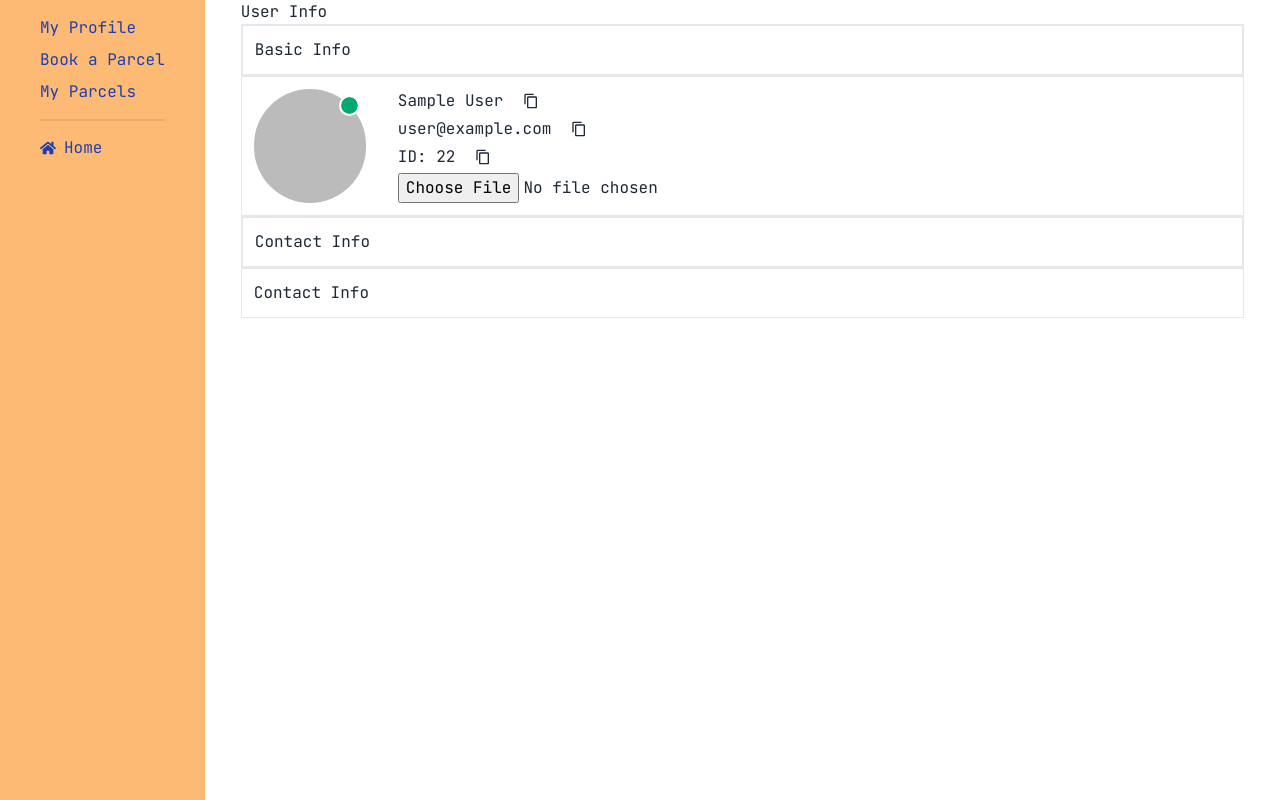
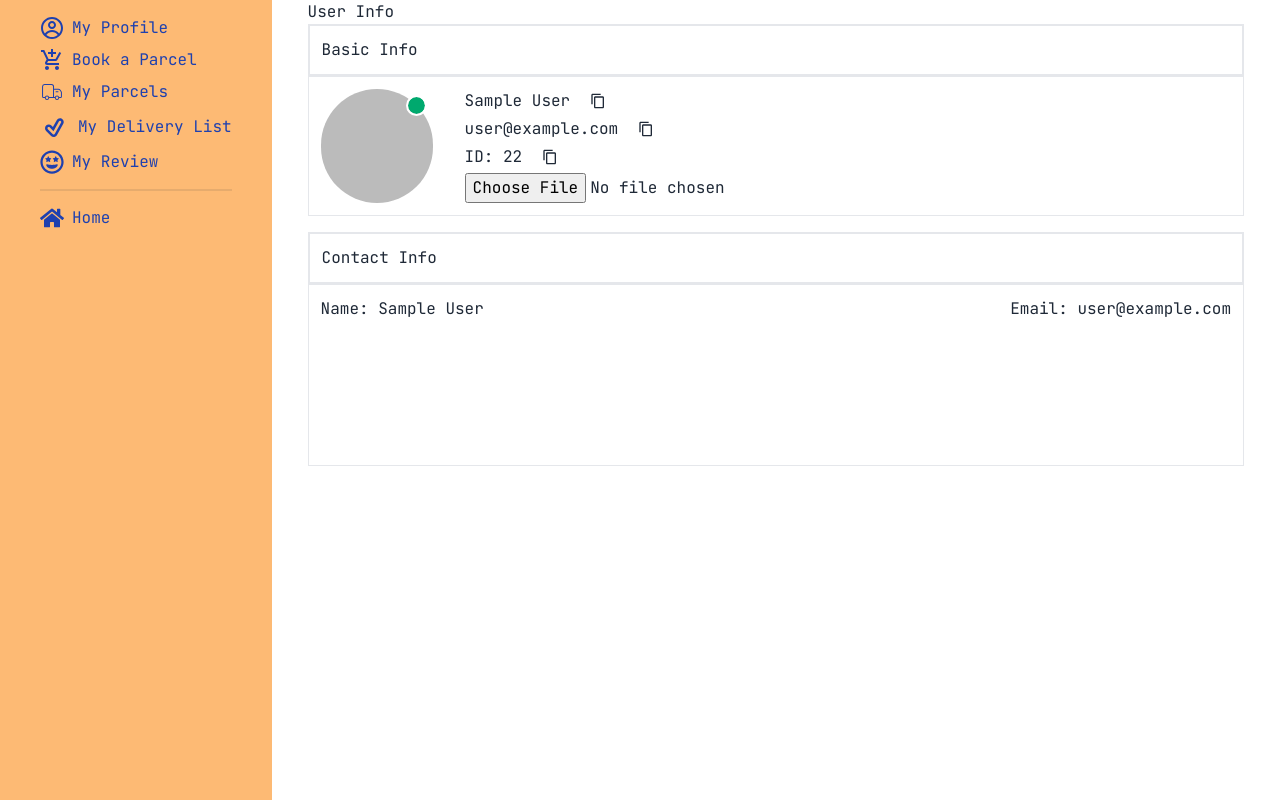
Before and after one commit to ESRAILHAQUE/Parcel-ManageMent-Client, a React (Vite) app: page /dashboard/profile in a window 1280 px wide. Built offline with nearby package versions, Linux system fonts and the light colour scheme; no server answers; sample sign-in values are in the browser's storage.

Commit message:
admin route created

```diff
--- a/src/Hooks/useAdmin.jsx
+++ b/src/Hooks/useAdmin.jsx
@@ -13,17 +13,13 @@ function useAdmin() {
     error,
   } = useQuery({
     queryKey: [user?.email, "isAdmin"],
+    enabled: !!user?.email,
     queryFn: async () => {
       try {
-          const res = await axiosSecure.get(`/users/admin/${user.email}`);
+        const res = await axiosSecure.get(`/users/admin/${user.email}`);
         //   console.log(res.data)
         // Check if the response data is defined
-        if (res.data !== undefined) {
-          // Assuming your response contains a property 'isAdmin'
-          return res.data.isAdmin; // Returning the isAdmin property
-        } else {
-          throw new Error("Response data is undefined");
-        }
+          return res.data?.admin;
       } catch (error) {
         console.error("Error fetching isAdmin:", error);
         return false; // Returning a default value in case of error
--- a/src/Layout/Dashboard.jsx
+++ b/src/Layout/Dashboard.jsx
@@ -1,10 +1,14 @@
-import { FaHome } from "react-icons/fa";
+import { FaHome, FaRegGrinStars } from "react-icons/fa";
 import { NavLink, Outlet } from "react-router-dom"
 import useAdmin from "../Hooks/useAdmin";
+import { CgProfile } from "react-icons/cg";
+import { MdAddShoppingCart } from "react-icons/md";
+import { CiDeliveryTruck } from "react-icons/ci";
+import { TiTickOutline } from "react-icons/ti";
 
 function Dashboard() {
   const { isAdmin, isLoading, error } = useAdmin();
-
+console.log(isAdmin)
   return (
     <div className="flex">
       <div className="bg-orange-300 px-6 min-h-screen">
@@ -27,20 +31,52 @@ function Dashboard() {
           ) : (
             <>
               <li>
-                <NavLink to={'/dashboard/profile'}>My Profile</NavLink>
+                <NavLink to={"/dashboard/profile"}>
+                  <div className="flex items-center gap-2">
+                    <CgProfile className="text-2xl" />
+                    My Profile
+                  </div>
+                </NavLink>
               </li>
               <li>
-                <NavLink to={"/dashboard/parcelBooking"}>Book a Parcel</NavLink>
+                <NavLink to={"/dashboard/parcelBooking"}>
+                  <div className="flex items-center gap-2">
+                    <MdAddShoppingCart className="text-2xl" />
+                    Book a Parcel
+                  </div>
+                </NavLink>
               </li>
               <li>
-                <NavLink to={'/dashboard/userParcel'}> My Parcels</NavLink>
+                <NavLink to={"/dashboard/userParcel"}>
+                  <div className="flex items-center gap-2">
+                    <CiDeliveryTruck className="text-2xl" />
+                    My Parcels
+                  </div>
+                </NavLink>
+              </li>
+              {/* Delivery Man Navlink */}
+              <li>
+                <NavLink to={"/dashboard/delivaryList"}>
+                  <div className="flex  items-center gap-2">
+                    <TiTickOutline className="text-3xl" />
+                    My Delivery List
+                  </div>
+                </NavLink>
+              </li>
+              <li>
+                <NavLink to={"/dashboard/review"}>
+                  <div className="flex items-center gap-2">
+                    <FaRegGrinStars className="text-2xl" />
+                    My Review
+                  </div>
+                </NavLink>
               </li>
             </>
           )}
           <div className="divider"></div>
           <li>
             <NavLink to={"/"} className="flex gap-2 items-center">
-              <FaHome></FaHome> Home
+              <FaHome className="text-2xl"></FaHome> Home
             </NavLink>
           </li>
         </ul>
--- a/src/Pages/Dashboard/UserComponents/Profile/UserProfile.jsx
+++ b/src/Pages/Dashboard/UserComponents/Profile/UserProfile.jsx
@@ -1,10 +1,21 @@
 import { useContext } from "react";
 import { Authcontext } from "../../../../Providers/AuthProviders";
 import { MdContentCopy } from "react-icons/md";
+import useAxiosSecure from "../../../../Hooks/useAxiosSecure";
+import { useQuery } from "@tanstack/react-query";
 
 function UserProfile() {
     const { user } = useContext(Authcontext);
-    console.log(user)
+     const axiosSecure = useAxiosSecure();
+    const { data: users = [], refetch } = useQuery({
+      queryKey: ["users"],
+      queryFn: async () => {
+          const res = await axiosSecure.get(`/allUsers/${user.email}`);
+        return res.data;
+      },
+    });
+    console.log(users.name)
+  console.log(user);
   const handleCopy = (text) => {
     navigator.clipboard
       .writeText(text)
@@ -23,15 +34,17 @@ function UserProfile() {
       </div>
       <div className="flex gap-8  p-3 border flex-col md:flex-row lg:flex-row">
         <div className="avatar online">
-          <div className="w-28 rounded-full">
+          <div className="w-28 rounded-full transform transition-transform duration-300 hover:opacity-50">
             <img src={user?.photoURL} />
           </div>
         </div>
 
         <div className="space-y-1">
           <div className="flex items-center space-x-2">
-            <p className="mr-3">{user?.displayName }</p>
-            <button onClick={() => handleCopy(user?.displayName)}>
+            <p className="mr-3">
+               {user?.displayName ? user?.displayName : users?.name}
+            </p>
+            <button onClick={() => handleCopy(user?.displayName || users?.name)}>
               <MdContentCopy />
             </button>
           </div>
@@ -51,15 +64,21 @@ function UserProfile() {
         </div>
       </div>
 
-      <div>
+      <div className="mt-4">
         <div className="border">
           <p className="border p-3">Contact Info</p>
         </div>
-        <div className="flex gap-8  p-3 border flex-col md:flex-row lg:flex-row">
-          <p>Contact Info</p>
+        <div className=" p-3 border pb-36">
+          <div className="flex justify-between">
+            <p className="mr-3">
+              Name: {user?.displayName ? user?.displayName : users?.name}
+            </p>
+
+            <p>Email: {user?.email}</p>
+          </div>
         </div>
       </div>
     </div>
   );
 }
-export default UserProfile
+export default UserProfile;
--- a/src/Pages/Login/SignUp.jsx
+++ b/src/Pages/Login/SignUp.jsx
@@ -42,7 +42,8 @@ function SignUp() {
   const onSubmit = (data) => {
     const userInfo = {
       name: data.name,
-      email:data.email
+      email: data.email,
+      role:'User',
     }
     createUser(data.email, data.password)
       .then(() => {
--- a/src/Providers/AuthProviders.jsx
+++ b/src/Providers/AuthProviders.jsx
@@ -45,13 +45,13 @@ function AuthProviders({ children }) {
           };
           axiosPublic.post("/jwt", userInfo).then((res) => {
             if (res.data.token) {
-            //   console.log("Token received:", res.data.token); // Debug log for received token
+              //   console.log("Token received:", res.data.token);
               localStorage.setItem("access-token", res.data.token);
-            } else {
-              console.log("No token received, removing any existing token"); // Debug log for no token
-              localStorage.removeItem("access-token");
             }
           });
+        } else {
+          console.log("No token received, removing any existing token");
+          localStorage.removeItem("access-token");
         }
         setLoading(false);
       });
--- /dev/null
+++ b/src/Routes/AdminRoutes.jsx
@@ -0,0 +1,34 @@
+import { useContext } from "react"
+import { Authcontext } from "../Providers/AuthProviders"
+import useAdmin from "../Hooks/useAdmin";
+import { Navigate, useLocation } from "react-router-dom";
+import { FallingLines } from "react-loader-spinner";
+
+function AdminRoutes() {
+    const { user, loading } = useContext(Authcontext);
+    const { isAdmin, isLoading } = useAdmin();
+    const location = useLocation();
+    if (loading || isLoading) {
+      return (
+        <>
+          <div className="text-center mt-7">
+            <div className="flex justify-center">
+              <FallingLines
+                color="#4fa94d"
+                width="200"
+                visible={true}
+                ariaLabel="falling-circles-loading"
+              />
+            </div>
+          </div>
+        </>
+      );
+    }
+    if (user && isAdmin) {
+      return children;
+    }
+    return (
+      <Navigate to={"/"} state={{ from: location }} replace></Navigate>
+    );
+}
+export default AdminRoutes
--- a/src/Routes/PrivateRoutes/PrivateRoutes.jsx
+++ b/src/Routes/PrivateRoutes/PrivateRoutes.jsx
@@ -10,8 +10,6 @@ function PrivateRoutes({children}) {
         return (
           <>
             <div className="text-center mt-7">
-
-
               <div className="flex justify-center">
                 <FallingLines
                   color="#4fa94d"
--- a/src/Routes/Routes.jsx
+++ b/src/Routes/Routes.jsx
@@ -12,6 +12,8 @@ import AllParcel from "../Pages/Dashboard/AllParcel/AllParcel";
 import Statastics from "../Pages/Dashboard/Statastics/Statastics";
 import BookedParcel from "../Pages/Dashboard/UserComponents/BookedParcel/BookedParcel";
 import UserProfile from "../Pages/Dashboard/UserComponents/Profile/UserProfile";
+import AdminRoutes from './AdminRoutes';
+
 export const router = createBrowserRouter([
   {
     path: "/",
@@ -50,7 +52,7 @@ export const router = createBrowserRouter([
       },
       {
         path: "profile",
-        element:<UserProfile></UserProfile>
+        element: <UserProfile></UserProfile>,
       },
       {
         path: "userParcel",
@@ -60,7 +62,11 @@ export const router = createBrowserRouter([
       // Admin Routes
       {
         path: "allUsers",
-        element: <AllUsers></AllUsers>,
+        element: (
+          <AdminRoutes>
+            <AllUsers></AllUsers>
+          </AdminRoutes>
+        ),
       },
       {
         path: "allDelivery",
```
Lines whose indentation alone changed are shown as unchanged.
